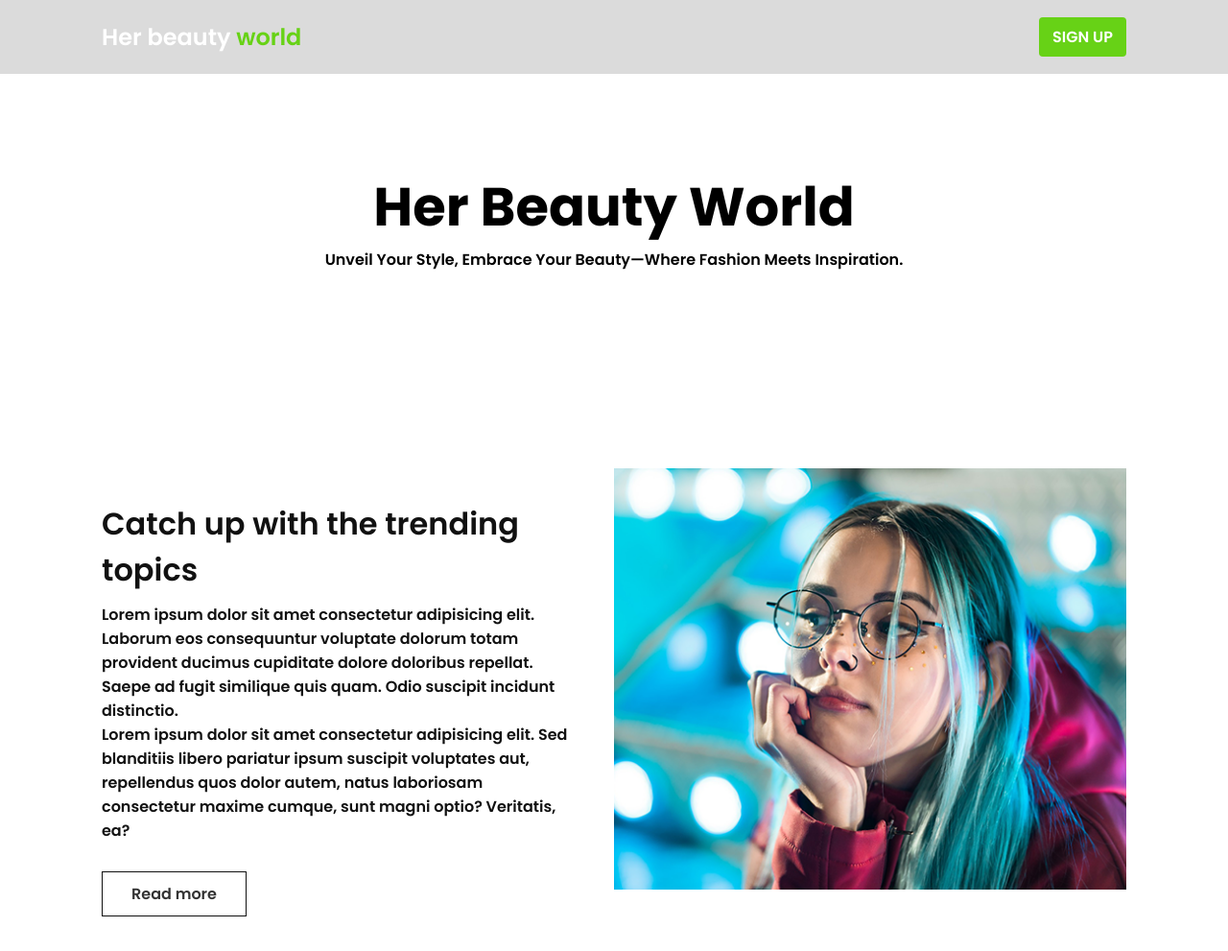
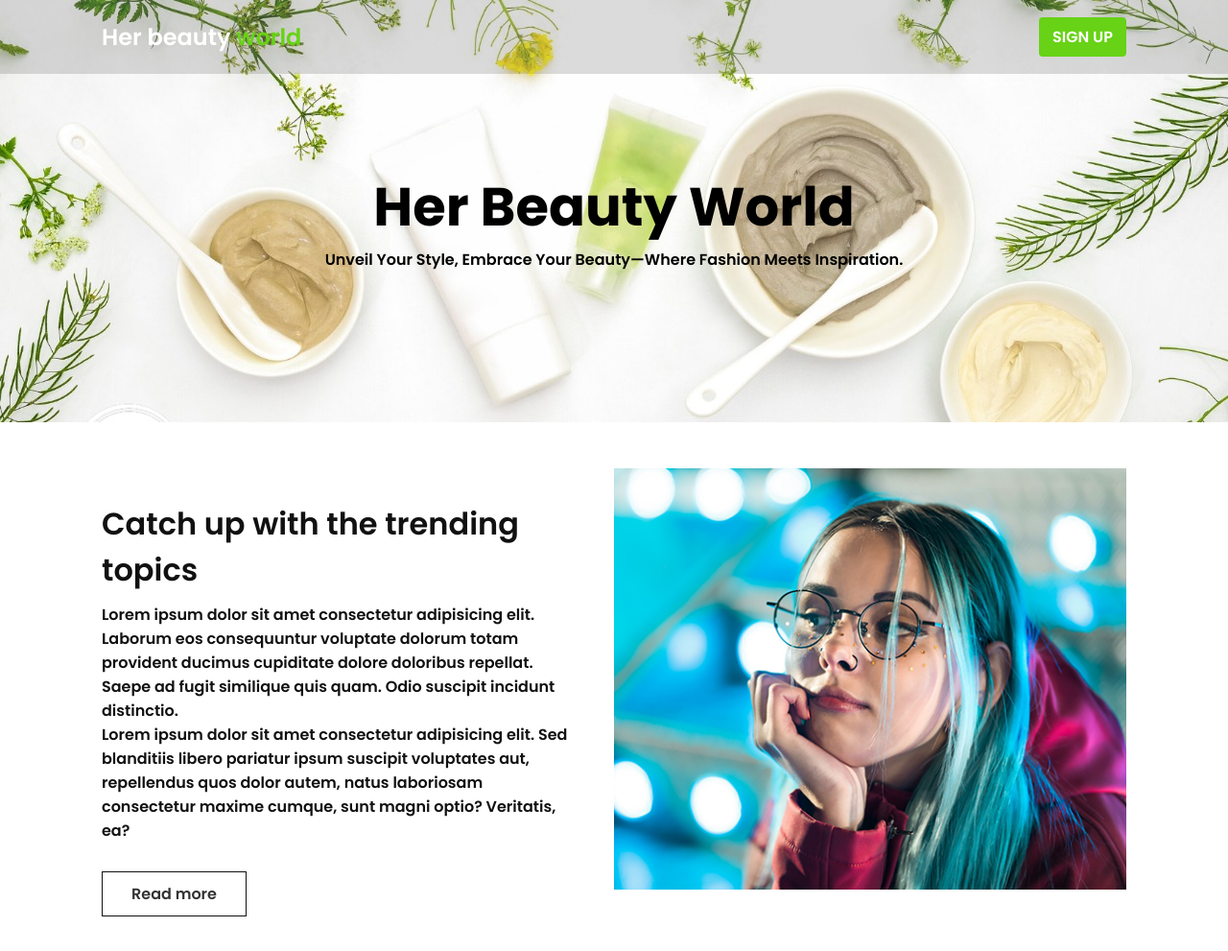
Before and after one commit to NirbhayArya/blog-demo, a plain HTML site: page index.html in a window 1280 px wide. Shown: the top 991 px of the page at 96% size. Drawn offline with nearby package versions, Linux system fonts and the light colour scheme.

Commit message:
Update style.css

```diff
--- a/style.css
+++ b/style.css
@@ -102,7 +102,7 @@ header.shadow .logo{
 .home{
     width: 100%;
     min-height: 440px;
-    background: url("images/banner3.jpg");
+    background: url("banner3.jpg");
     display: grid;
     justify-content: center;
     align-items: center;
```
